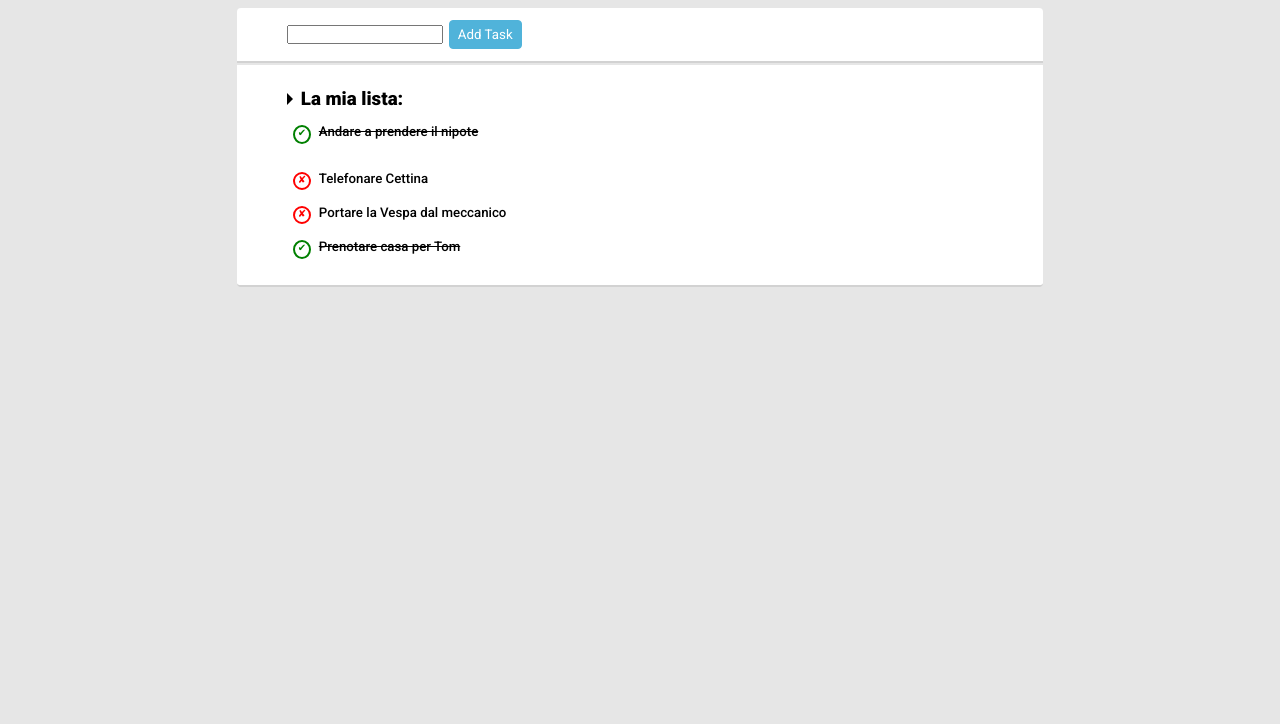
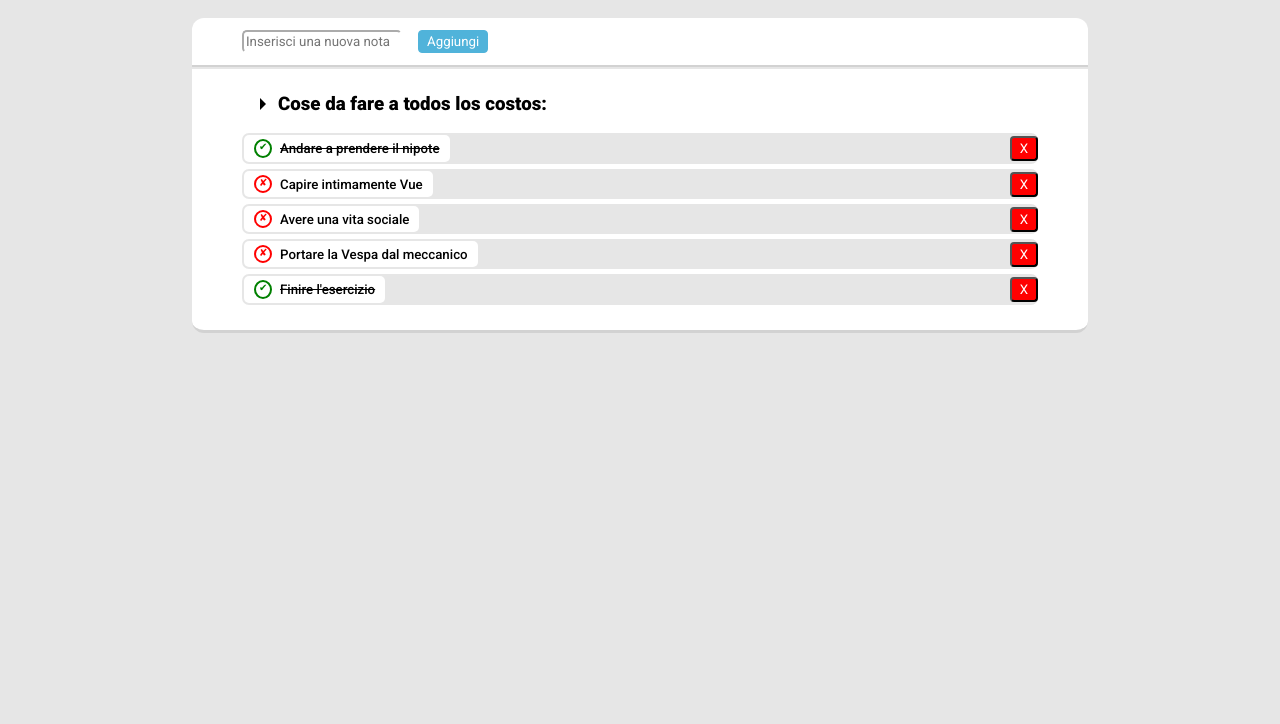
Before and after one commit to Leppo84/vue-todolist, a plain HTML site: page index.html in a window 1280 px wide. Shown: the part 76-800 px from the top of the page. Drawn offline with nearby package versions, Linux system fonts and the light colour scheme.

Commit message:
X V class working

```diff
--- a/css/style.css
+++ b/css/style.css
@@ -12,21 +12,18 @@ body {
 /* header */
 
 .container {
-    display:inline-block;
-    margin-top: 23px;
-    vertical-align: top;
+    display:flex;
+    align-items: center;
+    justify-content: flex-start;
 }
 
 .logotype {
-    display: inline-block;
     font-size: xx-large;
     font-weight: 700;
-    line-height: 16px;
 }
 
 .logo {
-    margin-top: 6px;
-    margin-left: 10px;
+    margin: 10px;
 }
 
 header {
@@ -43,52 +40,50 @@ header {
     margin-left:  auto;
     margin-right:  auto;
     margin-bottom: 2px;
-    padding-left: 50px;
+    padding: 12px 50px;
 }
 
 .actionbar {
     margin-top: 20px;
     border-bottom: 2px solid rgb(210, 210, 210);
-    border-top-left-radius: 4px;
-    border-top-right-radius: 4px;
+    border-top-left-radius: 12px;
+    border-top-right-radius: 12px;
 }
 
 .tasks {
-    border-bottom-left-radius: 4px;
-    border-bottom-right-radius: 4px;
-    padding-top: 20px;
+    border-bottom-left-radius: 12px;
+    border-bottom-right-radius: 12px;
+    padding-top: 6px;
     padding-bottom: 20px;
-    margin-bottom: 40px;
-    border-bottom: 2px solid rgb(210, 210, 210);
+    margin-bottom: 20px;
+    border-bottom: 3px solid rgb(210, 210, 210);
 }
 
 main {
-    width: 90%;
     margin: auto;
 }
 
+input {
+    padding: 2px;
+    border-radius: 5px;
+    border-color: rgb(255, 255, 255);
+}
+
 button {
-    padding: 6px 8px;
-    margin: 12px 2px;
+    color: white;
+    background-color: rgb(255, 0, 0);
+    padding: 3px 8px;
     border-radius: 4px;
 }
 
 #active {
+    margin-left: 12px;
     background-color: rgb(80, 179, 218);
     color: white;
     border: 1px solid rgb(80, 179, 218);
 }
 
-#unactive {
-    background-color: white;
-    color: lightgrey;
-    border: 1px solid lightgrey;
-}
-
 .arrow {
-    display: inline-block;
-    margin-top: 8px;
-    margin-right: 4px;
     width: 0;
     height: 0;
     border-top: 6px solid transparent;
@@ -96,8 +91,8 @@ button {
     border-left: 6px solid rgb(0, 0, 0);
 }
 
-h3, h5 {
-    display: inline-block;
+h3, h4 {
+    margin-left: 12px;
 }
 
 h5 {
@@ -108,11 +103,21 @@ h5.done {
     text-decoration: line-through;
 }
 
+.X , .V {
+    cursor: pointer;
+    display: flex;
+    align-items: center;
+    justify-content: flex-start;
+    padding: 4px 10px;
+    border-radius: 5px;
+    background-color: rgb(255, 255, 255);
+    margin: 2px;
+}
+
 .V::before {
     height: 15px;
     width: 11px;
     content: "✔";
-    display: inline-block;
     border-radius: 50%;
     border: 2px solid green;
     color: green;
@@ -125,7 +130,6 @@ h5.done {
     height: 14px;
     width: 11px;
     content: "✘";
-    display: inline-block;
     border-radius: 50%;
     border: 2px solid red;
     color: red;
@@ -135,42 +139,18 @@ h5.done {
 }
 
 .title {
-    margin-bottom: 5px;
+    display: flex;
+    align-items: center;
+    padding: 18px;
 }
 
 .line {
-    padding: 6px;
+    min-width: 50%;
+    display: flex;
+    align-items: center;
+    justify-content: space-between;
+    margin-bottom: 5px;
+    border-radius: 7px;
+    background-color: rgb(230, 230, 230);
+/*  padding: 6px; */
 }
-
-.label {
-    display: inline-block;
-    padding: 6px;
-    border-radius: 10px;
-    color: white;
-    font-size: 10px;
-    background-color: white;
-}
-
-.editorial {
-    background-color: rgb(80, 179, 218);
-}
-
-.q1goals {
-    background-color: rgb(144, 80, 218);
-}
-
-.recruiting {
-    background-color: rgb(0, 153, 133);
-}
-
-.mobile {
-    background-color: rgb(209, 118, 0);
-}
-
-.website {
-    background-color: rgb(255, 50, 146);
-}
-
-.sales {
-    background-color: rgb(0, 200, 10);
-}
--- a/index.html
+++ b/index.html
@@ -12,43 +12,37 @@
 </head>
 <body>
     <header>
-        <!-- logo -->
-        <img class="logo" src="img/Logo.png" alt="BooleanLogo">
         <div class="container">
+            <img class="logo" src="img/Logo.png" alt="BooleanLogo">
             <span class="logotype">Toboolist</span>
         </div>
     </header>
     <main id="toDoApp">
         <section class="board actionbar">
             <!-- button -->
-            <input type="text" @keyup.enter="" v-model="newTask.task">
-            <button id="active">Add Task</button>
+            <input type="text" @keyup.enter="addTask" v-model="newTask.task" placeholder="Inserisci una nuova nota">
+            <button id="active" @click="addTask">Aggiungi</button>
             <!-- <button id="unactive">Add Section</button> -->
         </section>
         <section class="board tasks">
             <div>
-                <!-- new task -->
                 <div class="title">
                     <div class="arrow"></div>
-                    <h3>La mia lista:</h3>
+                    <h3>Cose da fare a todos los costos:</h3>
                 </div>
-                <div v-for="(item, i) in myList" class="line" key="i">
-                    <div v-if="myList[i].done === 'false'" class="X">
-                        <h5>{{myList[i].task}}</h5>
+                <h4 v-if="myList.length === 0">Bravo, hai completato todos los todos!</h4>
+                <div v-else>
+                    <div v-for="(item, index) in myList" class="line" >
+                        <div :class="myList[index].done === 'true' ? 'V' : 'X'" key="index">
+                            <h5 :class="myList[index].done === 'true' ? 'done' : ''" @click="myList[index].done === 'true' ? myList[index].done = 'false' : myList[index].done = 'true'">{{myList[index].task}}</h5>
+                        </div>
+                        <button @click="removeTask(index)"> X </button>
+                        <!-- <div class="label editorial">Editorial</div> -->
                     </div>
-                    <div v-if="myList[i].done === 'true'" class="V">
-                        <h5 class="done">{{myList[i].task}}</h5>
-                    </div>
-                    <!-- <div class="label editorial">Editorial</div> -->
                 </div>
             </div>
         </section>
     </main>
-    <!-- <div class="line">
-        <h5 class="done">Andare a prendere il nipote</h5>
-        <div class="label editorial">Editorial</div>
-    </div> -->
-
 
     <!-- link vue -->
     <script src="https://cdn.jsdelivr.net/npm/vue@2/dist/vue.js"></script>
--- a/js/script.js
+++ b/js/script.js
@@ -11,11 +11,11 @@ const toDoList = new Vue ({
                 done : "true",
             },
             {
-                task : "Capire intimente Vue",
+                task : "Capire intimamente Vue",
                 done : "False",
             },
             {
-                task : "Telefonare Cettina",
+                task : "Avere una vita sociale",
                 done : "false",
             },
             {
@@ -23,15 +23,24 @@ const toDoList = new Vue ({
                 done : "false",
             },
             {
-                task : "Prenotare casa per Tom",
+                task : "Finire l'esercizio",
                 done : "true",
             },
         ]
     },
     methods : {
-        // addTask (){
-
-        // }
-
+        removeTask (index){
+            this.myList.splice(index,1);
+        },
+        addTask (){
+            const addingTask = {
+                task : this.newTask.task,
+                done : "false",
+            };
+            if (addingTask.task !== ""){
+                this.myList.push(addingTask);
+                this.newTask.task = "";
+            }
+        },
     }
 })
```
